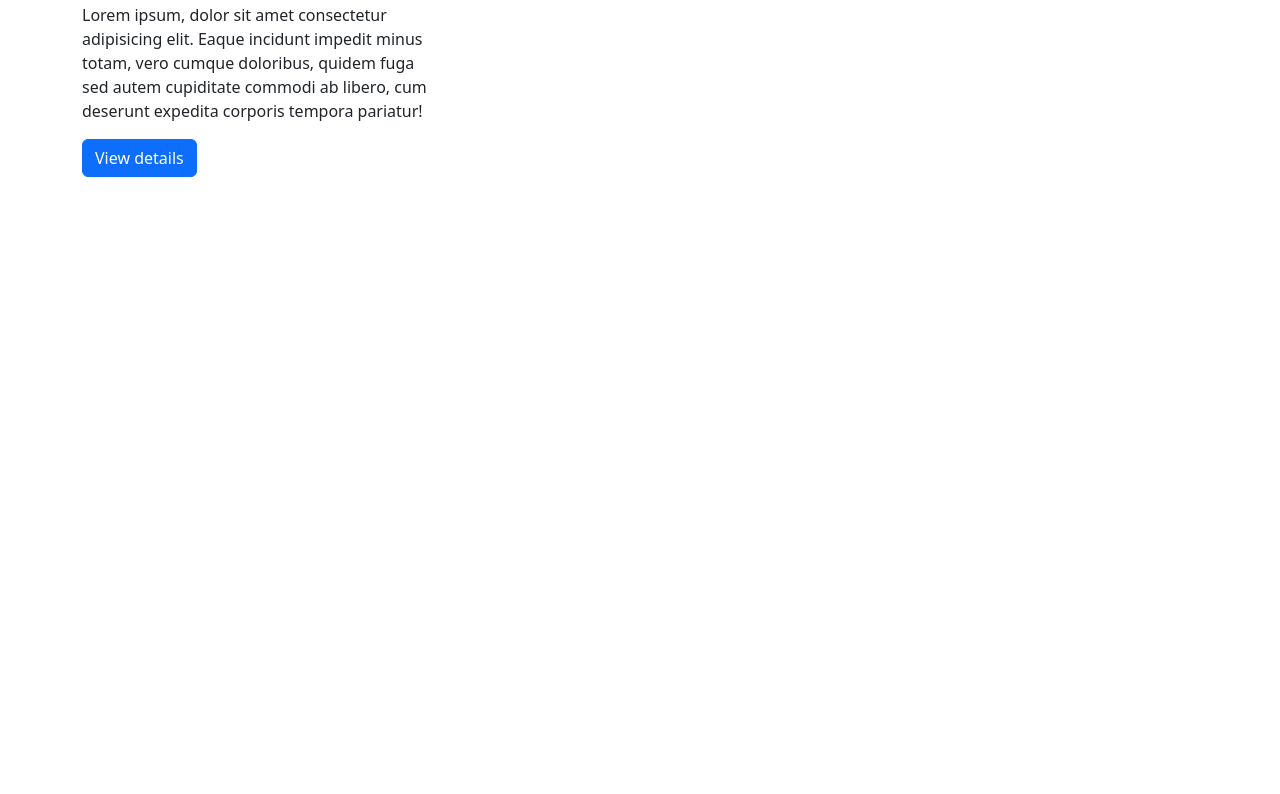
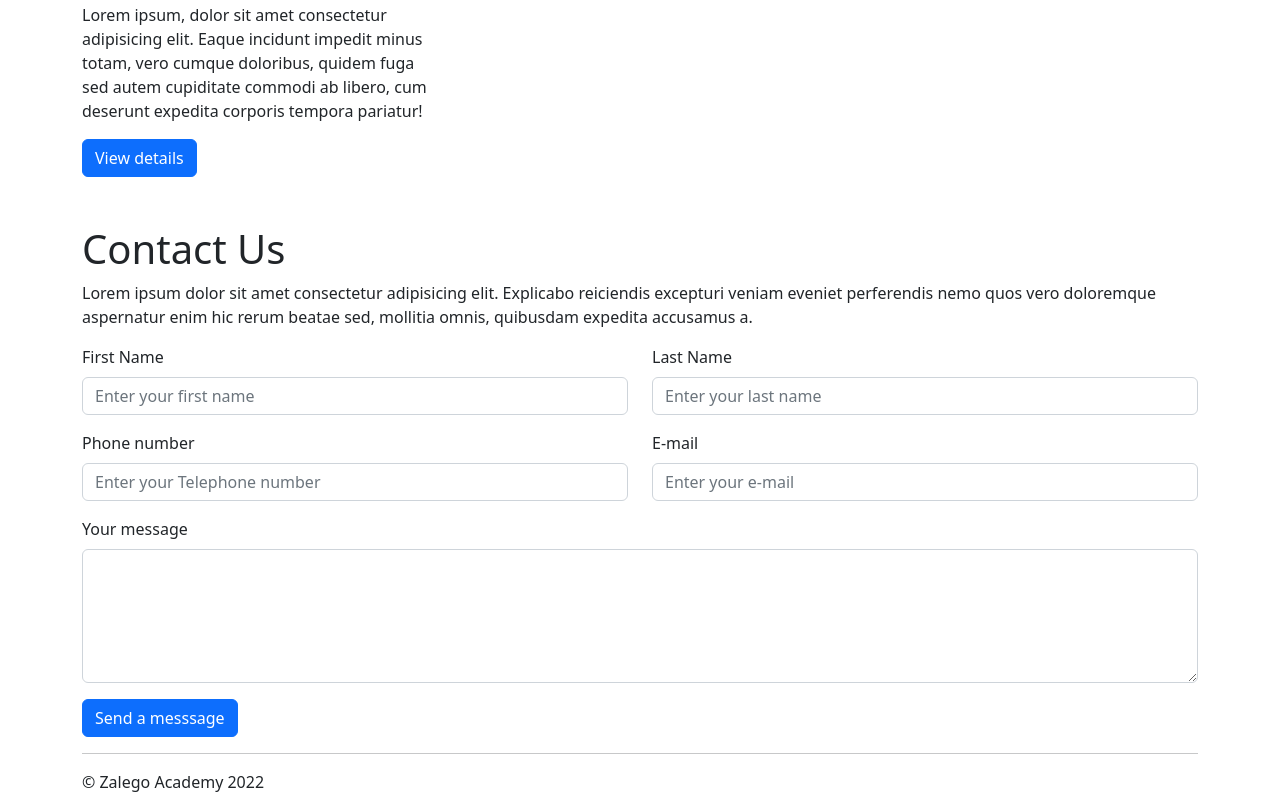
Before and after one commit to kungunathan/bootstrap-gridlayout, a plain HTML site: page index.html in a window 1280 px wide. Shown: the part 561-1355 px from the top of the page. Before the commit the page ends 800 px from the top, so only its background shows below. Drawn offline with nearby package versions, Linux system fonts and the light colour scheme.

Commit message:
Contact us page added

```diff
--- a/index.html
+++ b/index.html
@@ -26,12 +26,12 @@
          </div>
      </nav>
      <!-- Navbar design ends here -->
-    <main class="p-5 bg-light mb-4" >
+    <main class="p-5 bg-light mb-4 " >
         <h1>Welcome, Nathaniel Kung'u</h1>
         <p>Lorem ipsum dolor, sit amet consectetur adipisicing elit. Aperiam ipsa maxime nisi deserunt pariatur. Voluptatum esse corporis est soluta, necessitatibus, nobis blanditiis corrupti libero praesentium alias repudiandae distinctio nemo architecto!</p>
         <button class="btn btn-primary"> Learn more</button>
     </main>
-     <div class="container">
+     <div class="container ">
          <div class="row">
              <div class="col-lg-4 col-md-6 col-sd-12">
                  <h1>Header 1</h1>
@@ -54,6 +54,45 @@
                  <button class="btn btn-primary">View details</button>
            </div>
          </div>
+         <div class="row pt-5">
+            <!-- Contact us form  -->
+            <h1>Contact Us</h1>
+            <p>Lorem ipsum dolor sit amet consectetur adipisicing elit. Explicabo reiciendis excepturi veniam eveniet perferendis nemo quos vero doloremque aspernatur enim hic rerum beatae sed, mollitia omnis, quibusdam expedita accusamus a.</p>
+            <form>
+                <div class="row">
+                     <div class="mb-3 col-lg-6">
+                        <label for="firstName" class="form-label">First Name</label>
+                        <input type="text" class="form-control" placeholder="Enter your first name">
+                    </div>
+                    <div class="mb-3 col-lg-6">
+                        <label for="lastName" class="form-label">Last Name</label>
+                        <input type="text" class="form-control" placeholder="Enter your last name">
+                    </div>
+                </div>
+                <div class="row">
+                     <div class="mb-3 col-lg-6">
+                        <label for="phoneNumber" class="form-label">Phone number</label>
+                        <input type="tel" class="form-control" placeholder="Enter your Telephone number">
+                    </div>
+                    <div class="mb-3 col-lg-6">
+                        <label for="email" class="form-label">E-mail</label>
+                        <input type="email" class="form-control" placeholder="Enter your e-mail">
+                    </div>
+                </div>
+                 <div class="row">
+                    <div class="mb-3 col-lg-12">
+                        <label for="mesage" class="form-label">Your message</label>
+                        <textarea cols="30" rows="5" class="form-control"></textarea>
+                    </div>
+                </div>
+               <button type="submit" class="btn btn-primary">Send a messsage</button>
+            </form>
+         </div>
+         <!-- Contact us form ends -->
+         <hr>
+         <footer>
+            &copy; Zalego  Academy 2022
+         </footer>
      </div>
 
      <script src="https://cdn.jsdelivr.net/npm/@popperjs/core@2.9.2/dist/umd/popper.min.js" integrity="sha384-IQsoLXl5PILFhosVNubq5LC7Qb9DXgDA9i+tQ8Zj3iwWAwPtgFTxbJ8NT4GN1R8p" crossorigin="anonymous"></script>
```
